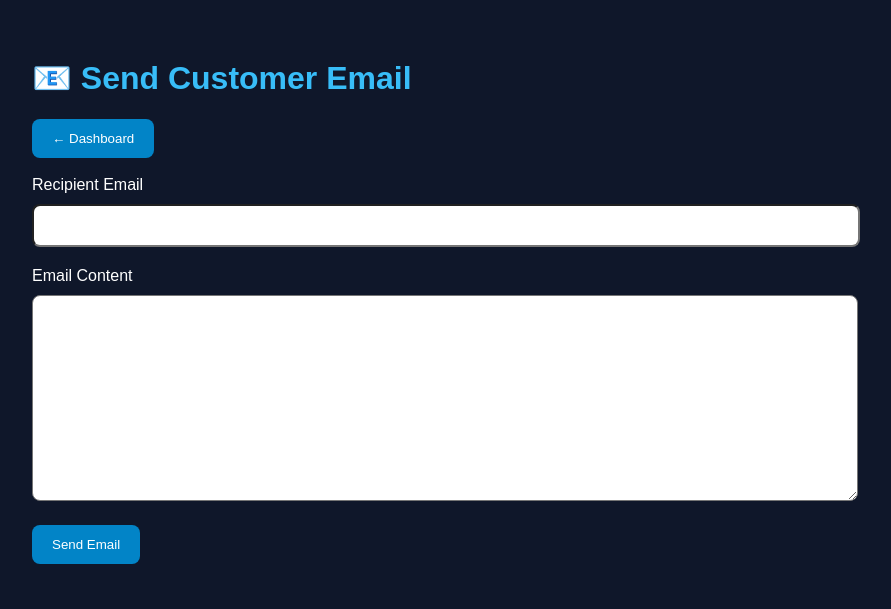
After one commit to smileyhanacladisfcse2024-max/Telecom-Revenue-Intelligence-Platform, a Flask app: page /send_email in a window 1280 px wide. The commit adds this page. Shown: the top 609 px of the page, without its empty margins (208-1099 px from the left). Run offline with Flask 3, Linux system fonts and the light colour scheme.

Commit message:
Added email integration and dashboard statistics

```diff
--- a/app.py
+++ b/app.py
@@ -1,9 +1,14 @@
+import smtplib
+from email.message import EmailMessage
 from flask import Flask, render_template, request
 import pandas as pd
 import matplotlib.pyplot as plt
 
 app = Flask(__name__)
+# Gmail Configuration
 
+SENDER_EMAIL = "smileyhanaf@gmail.com"
+APP_PASSWORD = "ctox mqqq unfv rslh"
 # ==========================
 # DASHBOARD PAGE
 # ==========================
@@ -40,6 +45,37 @@ def dashboard():
         offers_sent=offers_sent,
         top_risk=top_risk.to_dict("records")
     )
+def send_email(receiver_email, subject, body):
+
+    try:
+
+        msg = EmailMessage()
+
+        msg["Subject"] = subject
+        msg["From"] = SENDER_EMAIL
+        msg["To"] = receiver_email
+
+        msg.set_content(body)
+
+        with smtplib.SMTP_SSL(
+            "smtp.gmail.com",
+            465
+        ) as smtp:
+
+            smtp.login(
+                SENDER_EMAIL,
+                APP_PASSWORD
+            )
+
+            smtp.send_message(msg)
+
+        return True
+
+    except Exception as e:
+
+        print(e)
+
+        return False
 
 
 # ==========================
@@ -140,7 +176,60 @@ def customer():
         customers=customers,
         email_preview=email_preview
     )
+# ==========================
+# SEND EMAIL PAGE
+# ==========================
+@app.route("/send_email", methods=["GET", "POST"])
+def email_page():
 
+    message = ""
+
+    if request.method == "POST":
+
+        receiver = request.form["receiver"]
+
+        subject = "Telecom Customer Retention Offer"
+
+        body = request.form["email_body"]
+
+        success = send_email(
+            receiver,
+            subject,
+            body
+        )
+
+        if success:
+            message = "✅ Email Sent Successfully"
+        else:
+            message = "❌ Email Sending Failed"
+
+    return render_template(
+        "send_email.html",
+        message=message
+    )
+@app.route("/send_customer_email", methods=["POST"])
+def send_customer_email():
+
+    receiver = request.form["receiver_email"]
+
+    email_body = request.form["email_body"]
+
+    success = send_email(
+        receiver,
+        "Telecom Customer Retention Offer",
+        email_body
+    )
+
+    if success:
+        return """
+        <h2>Email Sent Successfully ✅</h2>
+        <a href='/customer'>Go Back</a>
+        """
+
+    return """
+    <h2>Email Sending Failed ❌</h2>
+    <a href='/customer'>Go Back</a>
+    """
 # ==========================
 # ENTERPRISE PAGE
 # ==========================
--- /dev/null
+++ b/templates/send_email.html
@@ -0,0 +1,93 @@
+<!DOCTYPE html>
+<html>
+
+<head>
+
+<title>Send Email</title>
+
+<style>
+
+body{
+    background:#0f172a;
+    color:white;
+    font-family:Arial;
+    padding:30px;
+}
+
+.container{
+    max-width:800px;
+    margin:auto;
+}
+
+input, textarea{
+    width:100%;
+    padding:12px;
+    margin-top:10px;
+    margin-bottom:20px;
+    border-radius:8px;
+}
+
+button{
+    background:#0284c7;
+    color:white;
+    border:none;
+    padding:12px 20px;
+    border-radius:8px;
+    cursor:pointer;
+}
+
+h1{
+    color:#38bdf8;
+}
+
+.success{
+    color:lightgreen;
+    font-weight:bold;
+}
+
+</style>
+
+</head>
+
+<body>
+
+<div class="container">
+
+<h1>📧 Send Customer Email</h1>
+
+<a href="/">
+<button>← Dashboard</button>
+</a>
+
+<br><br>
+
+<form method="POST">
+
+<label>Recipient Email</label>
+
+<input
+type="email"
+name="receiver"
+required>
+
+<label>Email Content</label>
+
+<textarea
+name="email_body"
+rows="12"
+required></textarea>
+
+<button type="submit">
+Send Email
+</button>
+
+</form>
+
+<p class="success">
+{{ message }}
+</p>
+
+</div>
+
+</body>
+</html>
```
Also changed, not shown: templates/customer.html (+30 -5 lines), templates/dashboard.html (+65 -5 lines), static/customer_comparison.png.
